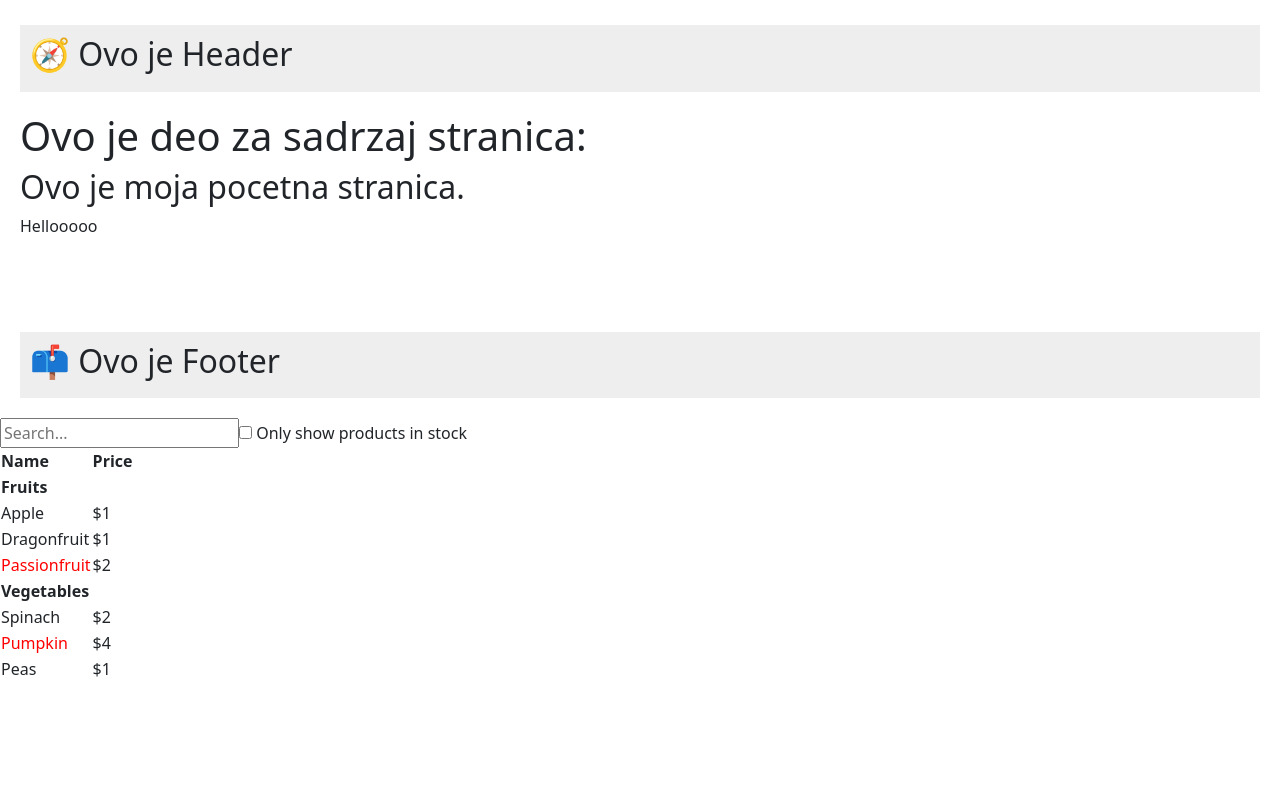
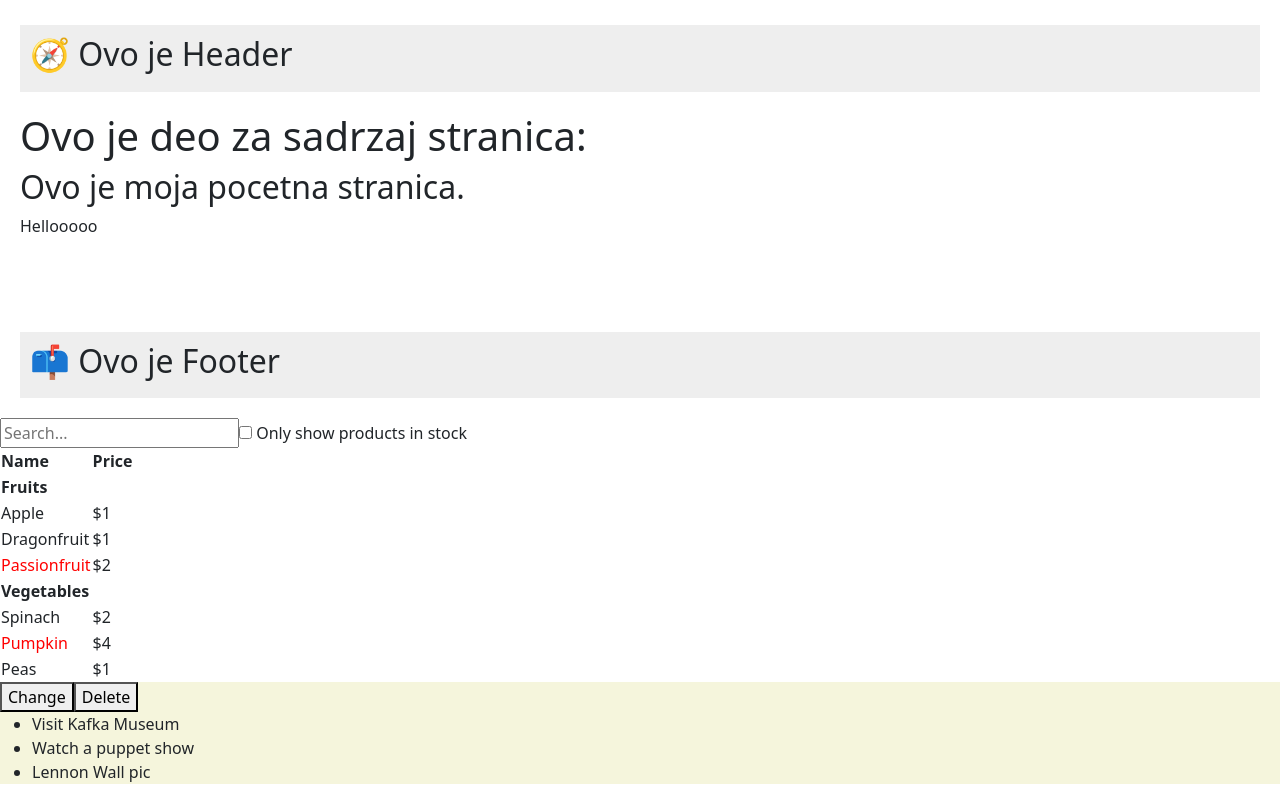
Before and after one commit to MirjanaPanic/learning-app, a React (Create React App) app: page / in a window 1280 px wide. Shown: the part 4125-4925 px from the top of the page. Before the commit the page ends 4807 px from the top, so only its background shows below. Built offline with nearby package versions, Linux system fonts and the light colour scheme.

Commit message:
useReducer

```diff
--- /dev/null
+++ b/src/components/ReducerExample.jsx
@@ -0,0 +1,61 @@
+import { useReducer } from "react";
+/*
+const [tasks, dispatch] = useReducer(tasksReducer, initialTasks);
+initialTasks – inicijalno se tasks setuje na tu vrednost
+poziv dispatch funkcije trigeruje izvrsenje tasksReducer funkcije, koja u sebi sadrzi logiku
+I u zavisnosti od parametara poziva dispatch funkcije, izvrsava kod I returnuje novo stanje koje azurira
+postojece tasks
+*/
+
+export default function ReducerTest() {
+  const [tasks, dispatch] = useReducer(tasksReducer, initialTasks);
+
+  function handleChangeClick() {
+    console.log("Pre: " + tasks);
+    dispatch({ type: "change", text: "Studying", id: 1 });
+  }
+
+  function handleDeleteClick() {
+    console.log("Pre: " + tasks);
+    dispatch({ type: "delete", id: 0 });
+  }
+
+  return (
+    <div style={{ backgroundColor: "beige" }}>
+      <button onClick={handleChangeClick}> Change </button>
+      <button onClick={handleDeleteClick}> Delete </button>
+      <ul>
+        {tasks.map((t) => {
+          return <li key={t.id}>{t.text}</li>;
+        })}
+      </ul>
+    </div>
+  );
+}
+
+function tasksReducer(tasks, action) {
+  //action objekat iz dispatch poziva parametri
+  switch (action.type) {
+    case "change": {
+      return tasks.map((t) => {
+        if (t.id === action.id) {
+          return { ...t, text: action.text };
+        } else {
+          return t;
+        }
+      });
+    }
+    case "delete": {
+      return tasks.filter((t) => t.id !== action.id);
+    }
+    default: {
+      return tasks;
+    }
+  }
+}
+
+const initialTasks = [
+  { id: 0, text: "Visit Kafka Museum", done: true },
+  { id: 1, text: "Watch a puppet show", done: false },
+  { id: 2, text: "Lennon Wall pic", done: false },
+];
--- a/src/index.js
+++ b/src/index.js
@@ -20,9 +20,10 @@ import SpreadObj from "./components/ObjectsState";
 import Immer from "./components/Immer";
 import ArrayAdd, { ToDoFor, ToDoMap } from "./components/ArraysState";
 import Update from "./components/ArrayUpdate";
-import Layout from "./components/Layout";
+//import Layout from "./components/Layout";
 import HomePage from "./components/HomePage";
 import Thinking from "./components/Thinking";
+import ReducerTest from "./components/ReducerExample";
 
 //React ovde u root div u index.html renderuje sve ostalo, sve ove komponente koje se pozivaju u okviru render() funkcije.
 //INITIAL RENDER
@@ -55,6 +56,7 @@ root.render(
 
     <HomePage />
     <Thinking />
+    <ReducerTest />
   </>
   //</React.StrictMode>
 );
```
